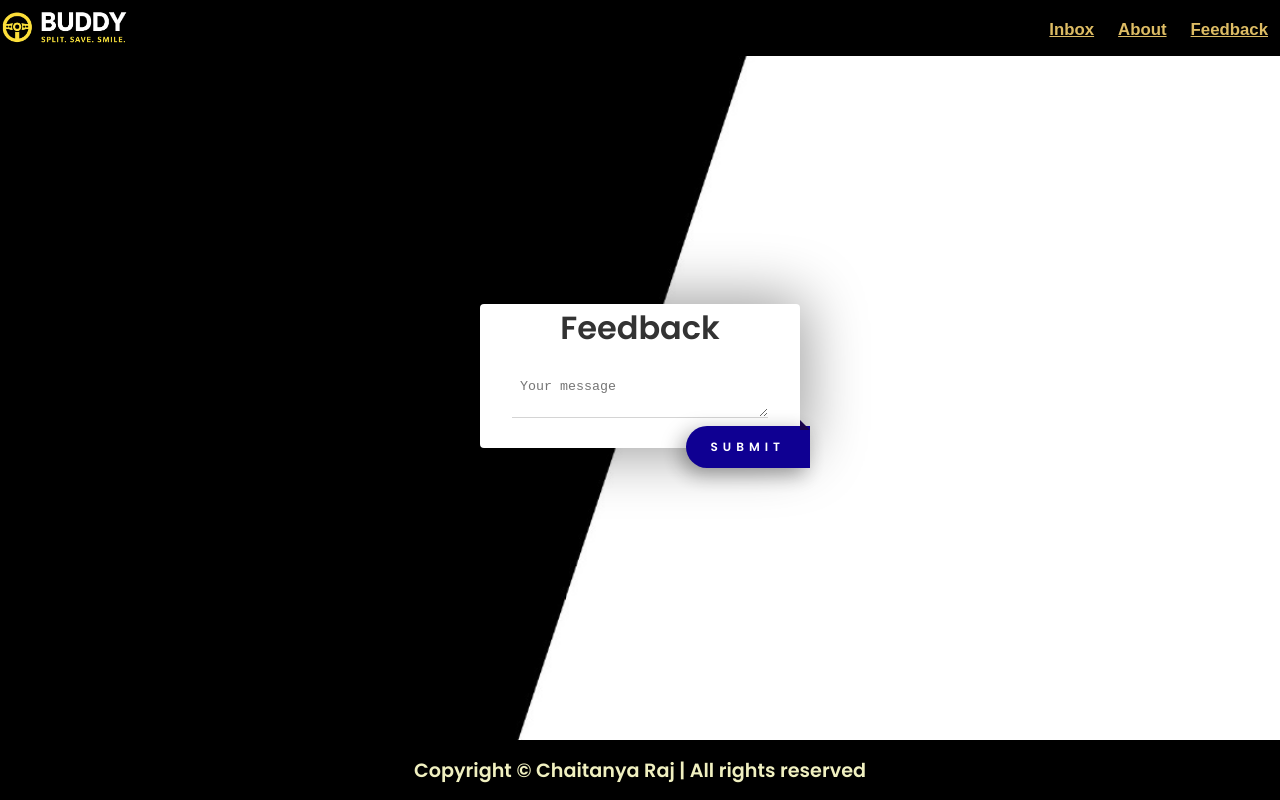
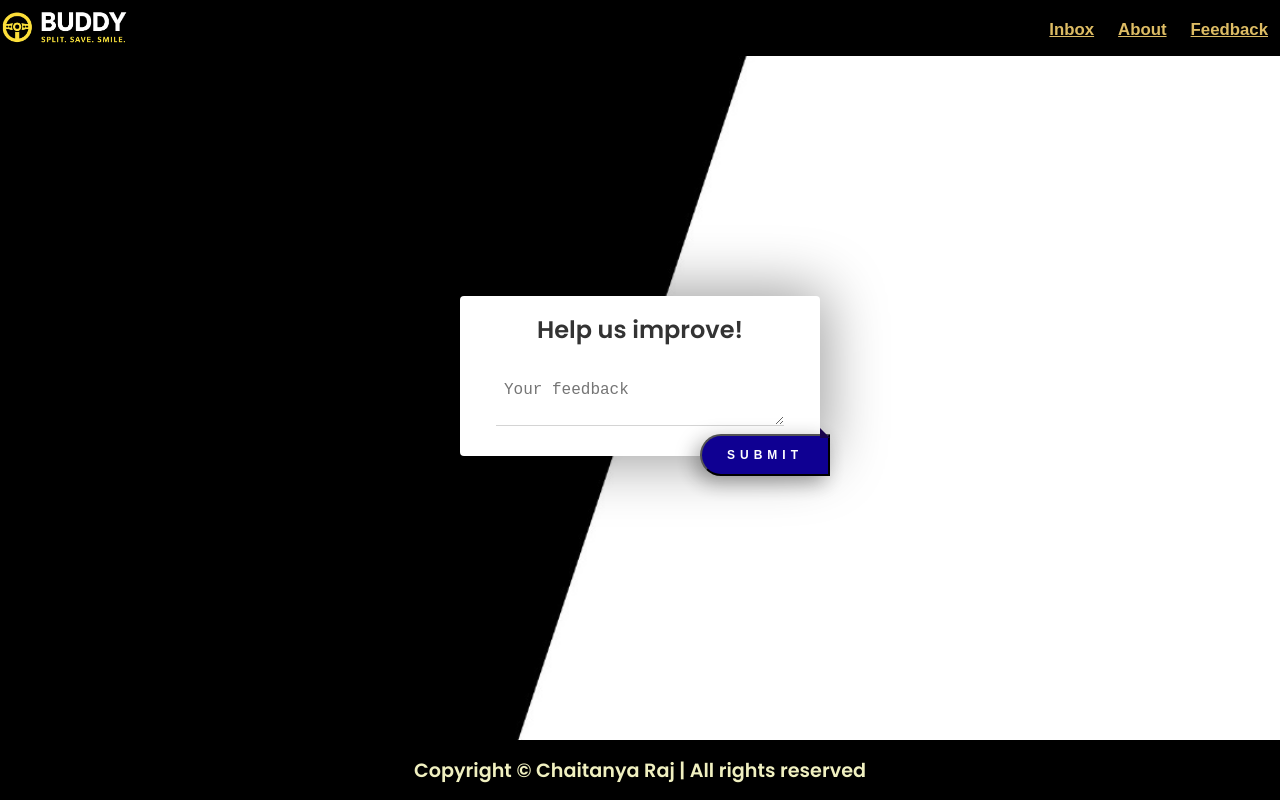
Before and after one commit to chaitanraj/BUDDY-main, a React (Vite) app: page /feedback in a window 1280 px wide. Built offline with nearby package versions, Linux system fonts and the light colour scheme; no server answers; a web font is replaced by a local one.

Commit message:
Feedback Page added

```diff
--- a/src/Feedback/Feedback.css
+++ b/src/Feedback/Feedback.css
@@ -2,8 +2,8 @@
   display: flex;
   justify-content: center;
   position: relative;
-  height: 18vh;
-  width: 40vh;
+  height: 20vh;
+  width: 45vh;
   background-color: #FFF;
   border-radius: 4px;
   color: #333;
@@ -39,10 +39,28 @@
 }
 
 .subscribe h1 {
-  /* text-align: center; */
-  font-size: 4vh;
+  margin-top: 2vh;
+  font-size: 3vh;
   font-weight: bold;
-  /* line-height: 28px; */
+}
+
+#subscribe2{
+  font-size: 3vh;
+  font-weight: bold;
+  display: flex;
+  flex-direction: column;
+  justify-content: center;
+  align-items: center;
+}
+
+#subscribe2 h1{
+   margin-top: 1vh;
+  font-size: 1.2rem;
+}
+
+#subscribe2 h5{
+  margin-top: 0.5vh;
+  font-size: 0.7rem;
 }
 
 .subscribe textarea {
@@ -54,6 +72,7 @@
   width: 80%;
   background: transparent;
   transition: all .25s ease;
+  font-size: 1rem;
 }
 
 .subscribe textarea:focus {
--- a/src/Feedback/Feedback.jsx
+++ b/src/Feedback/Feedback.jsx
@@ -1,18 +1,66 @@
-import React from 'react';
+import React, { useState } from 'react';
 import "./Feedback.css"
+import { useNavigate } from 'react-router-dom';
 
 const Feedback = () => {
+    const navigate = useNavigate();
+    const [feedback, setFeedback] = useState("");
+    const [saved, setSaved] = useState(false);
+
+    const handleFeedback = async (e) => {
+        e.preventDefault();
+        try {
+            const res = await fetch("http://localhost:5000/feedback", {
+                method: "POST",
+                headers: { "Content-Type": "application/json" },
+                body: JSON.stringify({ message: feedback })
+            })
+            const data = await res.json();
+            if (res.ok) {
+                console.log("Message: ", { data });
+                setSaved(true);
+
+                setTimeout(() => {
+                    setSaved(false);
+                    navigate("/");
+                }, 2000);
+
+                console.log(saved);
+            }
+            else {
+                console.error("Frontend error");
+            }
+
+        }
+        catch (error) {
+            console.error(error);
+        }
+    }
     return (
         <>
+            {(!saved) ? (
                 <div className="feedbackdiv">
-        <div className="subscribe">
-            <h1>Feedback</h1>
-                <textarea placeholder="Your message" className="subscribe-input" name="email" type="email">
+                    <form className="subscribe" onSubmit={handleFeedback}>
+                        <h1>Help us improve!</h1>
+                        <textarea placeholder="Your feedback" className="subscribe-input" value={feedback} required onChange={(e) => setFeedback(e.target.value)}>
+
                         </textarea>
                         <br></br>
-                        <div className="submit-btn">SUBMIT</div>
+                        <button type="submit" className="submit-btn">SUBMIT</button>
+                    </form>
+                </div>
+            )
+                :
+                (
+                    <div className="feedbackdiv">
+                        <div className="subscribe" id="subscribe2">
+                            <h1>Thank you for your feedback!</h1>
+                            <h5>Redirecting to Homepage....</h5>
+                            <button type="submit" className="submit-btn" onClick={() => navigate("/")}>Thank You</button>
                         </div>
                     </div>
+                )
+            }
         </>
 
     );
--- a/src/Home/Home.jsx
+++ b/src/Home/Home.jsx
@@ -9,7 +9,6 @@ const Home = () => {
     const navigate = useNavigate();
 
     const { isLoggedIn, username, login, logout } = useContext(AuthContext);
-       console.log("🏠 Home render - isLoggedIn:", isLoggedIn, "username:", username);
     useEffect(() => {
         setIsAuthenticated(isLoggedIn);
         console.log("AuthContext")
```
Lines whose indentation alone changed are shown as unchanged.
